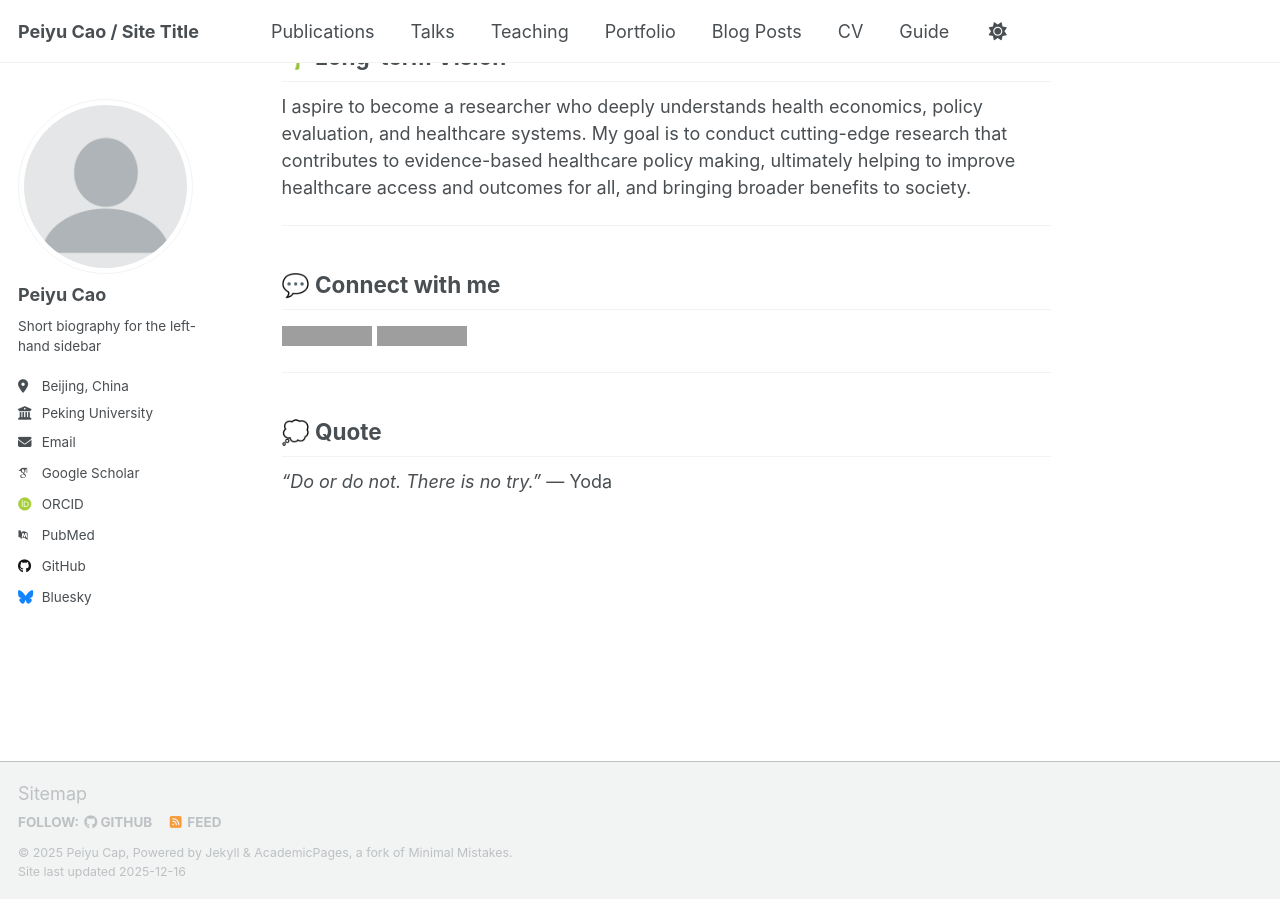
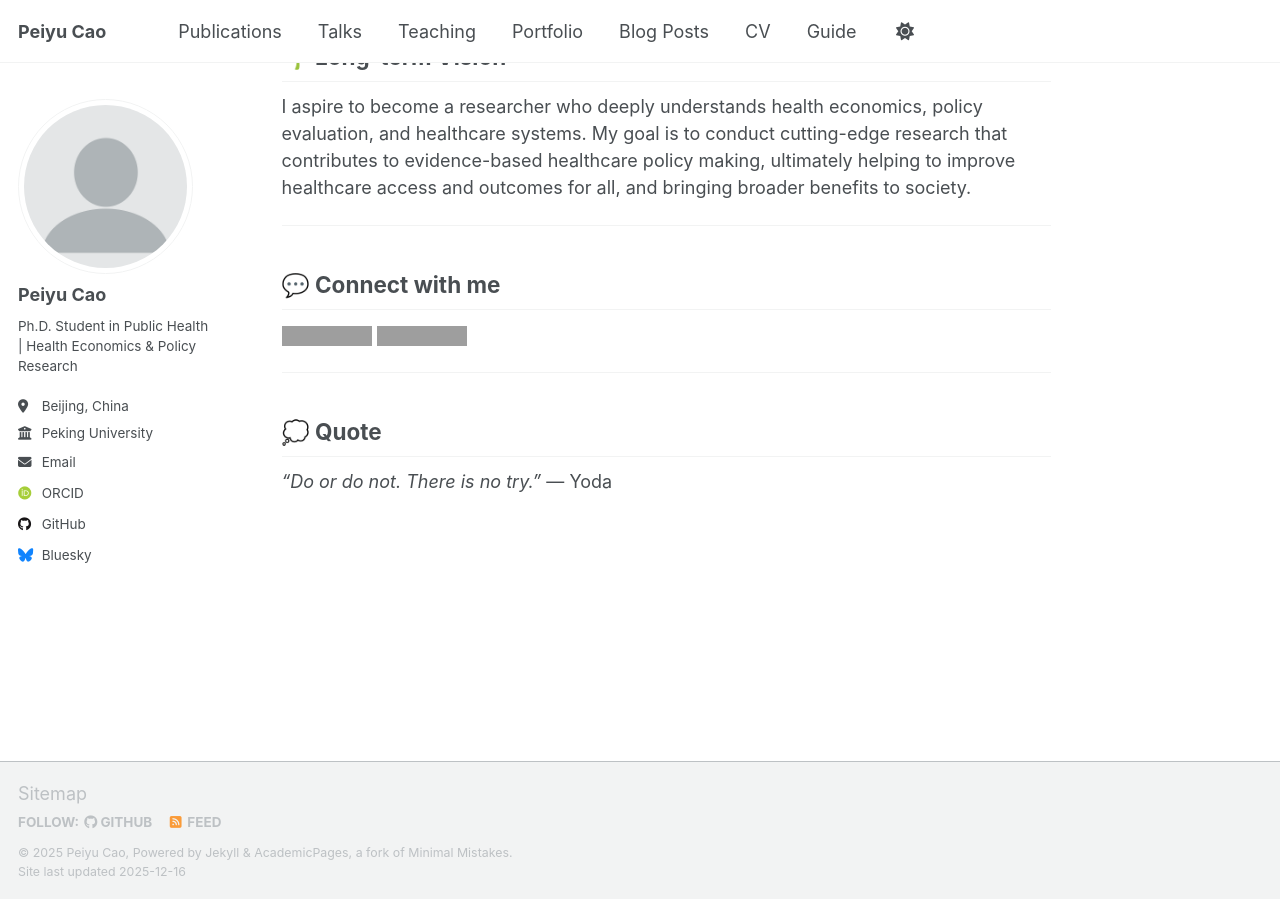
Before and after one commit to Peiyu-Cao/Peiyu-Cao.github.io, a Jekyll site: the page built from _pages/about.md, in a window 1280 px wide and 900 px high, scrolled down 3061 px. Built offline with Jekyll 4.4.1, drawn with Linux system fonts in a browser that asks for light colours; some web fonts are replaced; a script that is not in the unit is left out; grey boxes are pictures that could not be loaded.

Commit message:
Update _config.yml

```diff
--- a/_config.yml
+++ b/_config.yml
@@ -9,10 +9,10 @@
 # Basic Site Settings
 locale                   : "en-US"
 site_theme               : "default" # Currently available options are "default", "air"
-title                    : "Peiyu Cao / Site Title"
+title                    : "Peiyu Cao"
 title_separator          : "-"
-name                     : &name "Peiyu Cap"
-description              : &description "Your Name's academic portfolio"   # Update this with a general description of your site, this is the default if not overridden by a page
+name                     : &name "Peiyu Cao"
+description              : &description "Ph.D. Student in Public Health at Peking University | Health Economics & Policy Research"   # Update this with a general description of your site, this is the default if not overridden by a page
 url                      : https://Peiyu-Cao.github.io # The base hostname & protocol for your site e.g. "https://[your GitHub username].github.io",
                                                            # or if you already have some other page hosted on Github then use "https://[your GitHub username].github.io/[Your Repo Name]"
 baseurl                  : "" # the subpath of your site, e.g. "/blog"
@@ -26,7 +26,7 @@ author:
   avatar           : "profile.png"
   name             : "Peiyu Cao"
   pronouns         : # example: "she/her"
-  bio              : "Short biography for the left-hand sidebar"
+  bio              : "Ph.D. Student in Public Health | Health Economics & Policy Research"
   location         : "Beijing, China"
   employer         : "Peking University"
   uri              : # URL
@@ -35,12 +35,12 @@ author:
   # Academic websites
   academia         : # URL
   arxiv            : # URL - Update with the correct link to your profile
-  googlescholar    : "https://scholar.google.com/citations?user=PS_CX0AAAAAJ"
+  googlescholar    : # URL
   inspire-hep      : # URL
   impactstory      : # URL
-  orcid            : "http://orcid.org/yourorcidurl"
+  orcid            : "https://orcid.org/0000-0002-6854-2880"
   semantic         : # URL
-  pubmed           : "https://www.ncbi.nlm.nih.gov/pubmed/?term=john+snow"
+  pubmed           : # URL
   researchgate     : # URL
   scopus           : # URL
 
@@ -48,7 +48,7 @@ author:
   bitbucket        : # Username - Update with your username on the site
   codepen          : # Username
   dribbble         : # Username
-  github           : "academicpages"
+  github           : "Peiyu-Cao"
   kaggle           : # Username
   stackoverflow    : # User number or user number and name (i.e., use "1" or "1/jeff-atwood")
 
```
